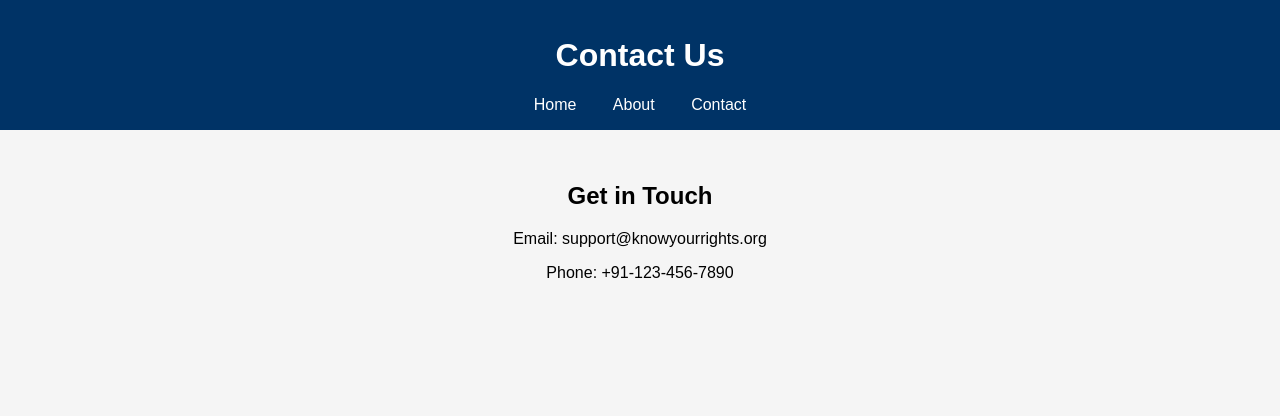
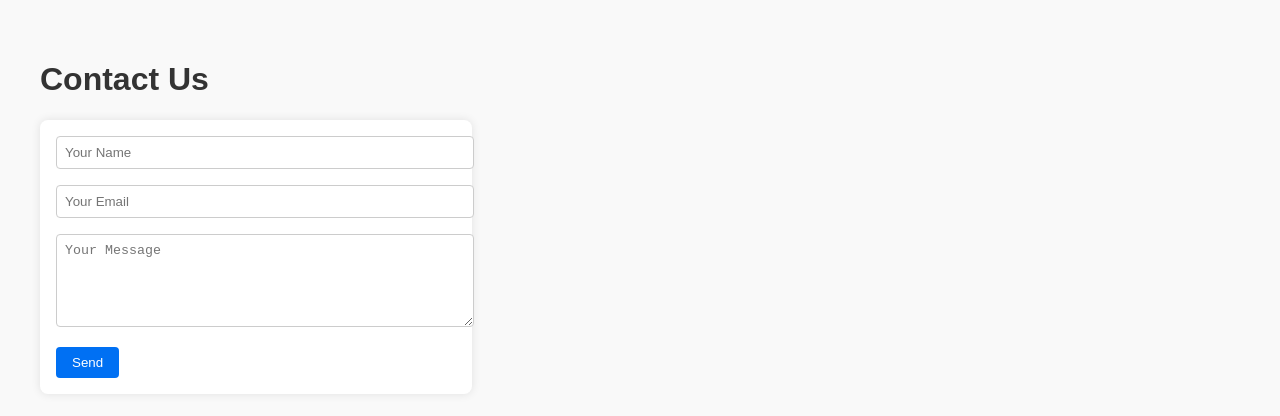
Before and after one commit to MUKeshlab/pages, a plain HTML site: page contect.html in a window 1280 px wide. Drawn offline with Linux system fonts and the light colour scheme.

Commit message:
Update contect.html

```diff
--- a/contect.html
+++ b/contect.html
@@ -3,23 +3,58 @@
 <head>
   <meta charset="UTF-8" />
   <meta name="viewport" content="width=device-width, initial-scale=1.0"/>
-  <title>Contact - Know Your Rights</title>
-  <link rel="stylesheet" href="styles.css" />
+  <title>Contact Us</title>
+  <style>
+    body {
+      font-family: Arial, sans-serif;
+      padding: 2rem;
+      background-color: #f9f9f9;
+    }
+    h1 {
+      color: #333;
+    }
+    form {
+      background: #fff;
+      padding: 1rem;
+      border-radius: 8px;
+      box-shadow: 0 0 10px rgba(0,0,0,0.1);
+      max-width: 400px;
+    }
+    input, textarea {
+      width: 100%;
+      margin-bottom: 1rem;
+      padding: 0.5rem;
+      border-radius: 4px;
+      border: 1px solid #ccc;
+    }
+    button {
+      background-color: #0070f3;
+      color: white;
+      border: none;
+      padding: 0.5rem 1rem;
+      border-radius: 4px;
+      cursor: pointer;
+    }
+  </style>
 </head>
 <body>
-  <header>
-    <h1>Contact Us</h1>
-    <nav>
-      <a href="index.html">Home</a>
-      <a href="about.html">About</a>
-      <a href="contact.html">Contact</a>
-    </nav>
-  </header>
 
-  <main>
-    <h2>Get in Touch</h2>
-    <p>Email: support@knowyourrights.org</p>
-    <p>Phone: +91-123-456-7890</p>
-  </main>
+  <h1>Contact Us</h1>
+
+  <form onsubmit="handleContact(event)">
+    <input type="text" name="name" placeholder="Your Name" required />
+    <input type="email" name="email" placeholder="Your Email" required />
+    <textarea name="message" rows="5" placeholder="Your Message" required></textarea>
+    <button type="submit">Send</button>
+  </form>
+
+  <script>
+    function handleContact(event) {
+      event.preventDefault();
+      alert("Thank you for your message! We will get back to you soon.");
+      event.target.reset();
+    }
+  </script>
+
 </body>
 </html>
```
